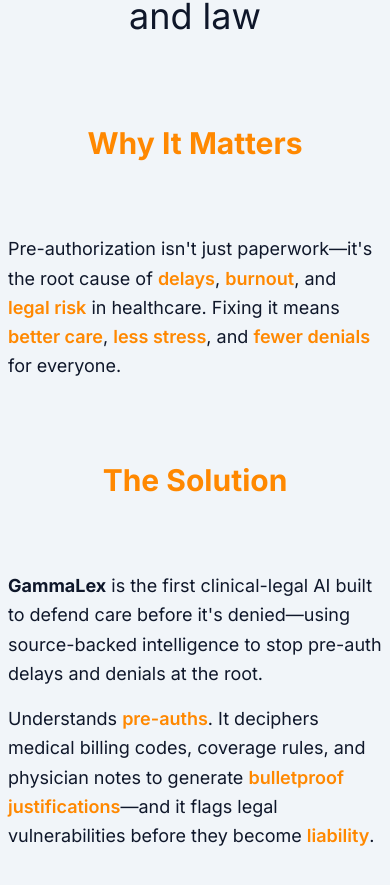
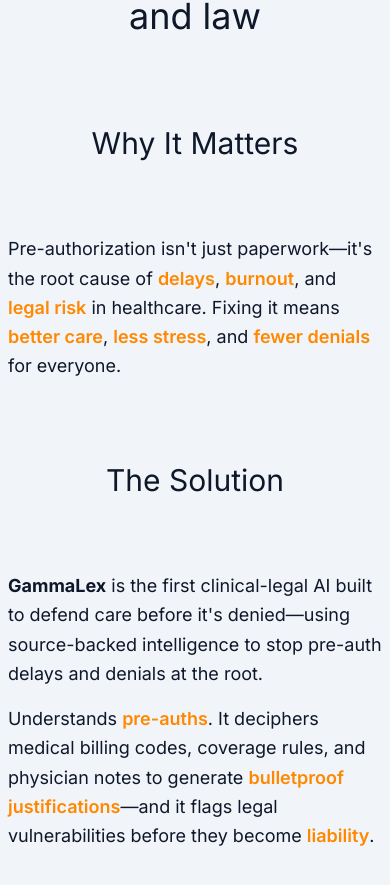
Before and after one commit to yenk/orion-gammalex-website, a Next.js app: page / in a window 390 px wide. Shown: the part 1052-1937 px from the top of the page. Built offline with nearby package versions, Linux system fonts and the light colour scheme; a web font is replaced by a local one.

Commit message:
updated solution for consistency

```diff
--- a/app/page.tsx
+++ b/app/page.tsx
@@ -74,7 +74,7 @@ export default function GammaLexPage() {
             {/* Why It Matters Row */}
             <div className="w-full flex flex-col md:flex-row items-start justify-between py-10 gap-12 md:gap-24">
               <div className="w-full md:w-1/3 flex-shrink-0 flex justify-center md:justify-end mb-6 md:mb-0">
-                <h3 className="text-3xl sm:text-4xl font-bold font-inter text-gammalex-orange text-left md:text-right leading-tight">
+                <h3 className="text-3xl sm:text-4xl font-normal font-inter text-slate-900 text-left md:text-right leading-tight">
                   Why It Matters
                 </h3>
               </div>
@@ -88,7 +88,7 @@ export default function GammaLexPage() {
             {/* The Solution Row */}
             <div className="w-full flex flex-col md:flex-row items-start justify-between py-10 gap-12 md:gap-24">
               <div className="w-full md:w-1/3 flex-shrink-0 flex justify-center md:justify-end mb-6 md:mb-0">
-                <h3 className="text-3xl sm:text-4xl font-bold font-inter text-gammalex-orange text-left md:text-right leading-tight">
+                <h3 className="text-3xl sm:text-4xl font-normal font-inter text-slate-900 text-left md:text-right leading-tight">
                   The Solution
                 </h3>
               </div>
@@ -274,7 +274,7 @@ function Navigation() {
 
   const navItems = [
     { id: "why-gammalex", label: "WHY GAMMALEX" },
-    { id: "product", label: "SOLUTIONS" },
+    { id: "product", label: "SOLUTION" },
     { id: "about", label: "ABOUT" },
     { id: "join", label: "PARTNER WITH US" },
   ]
```
